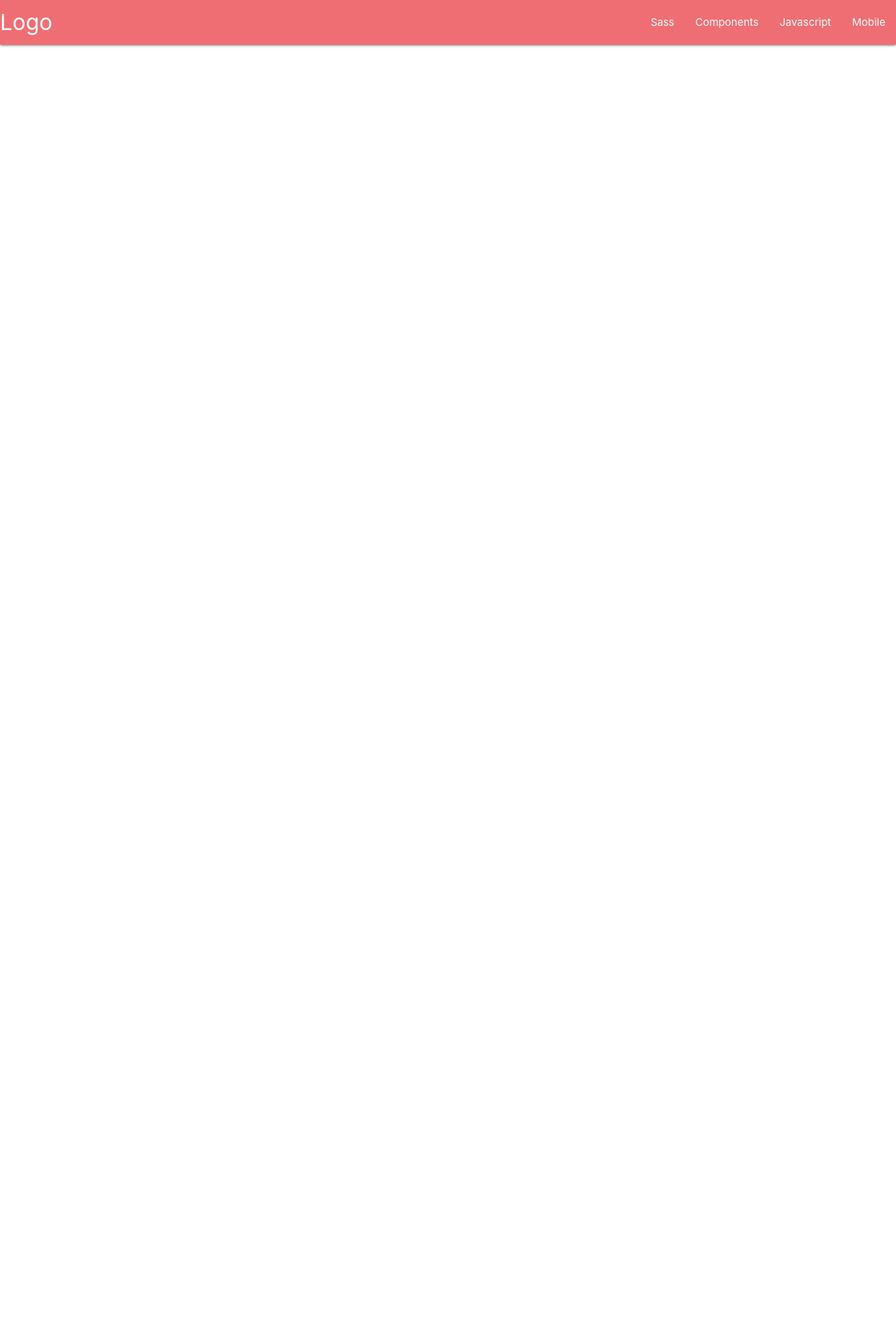
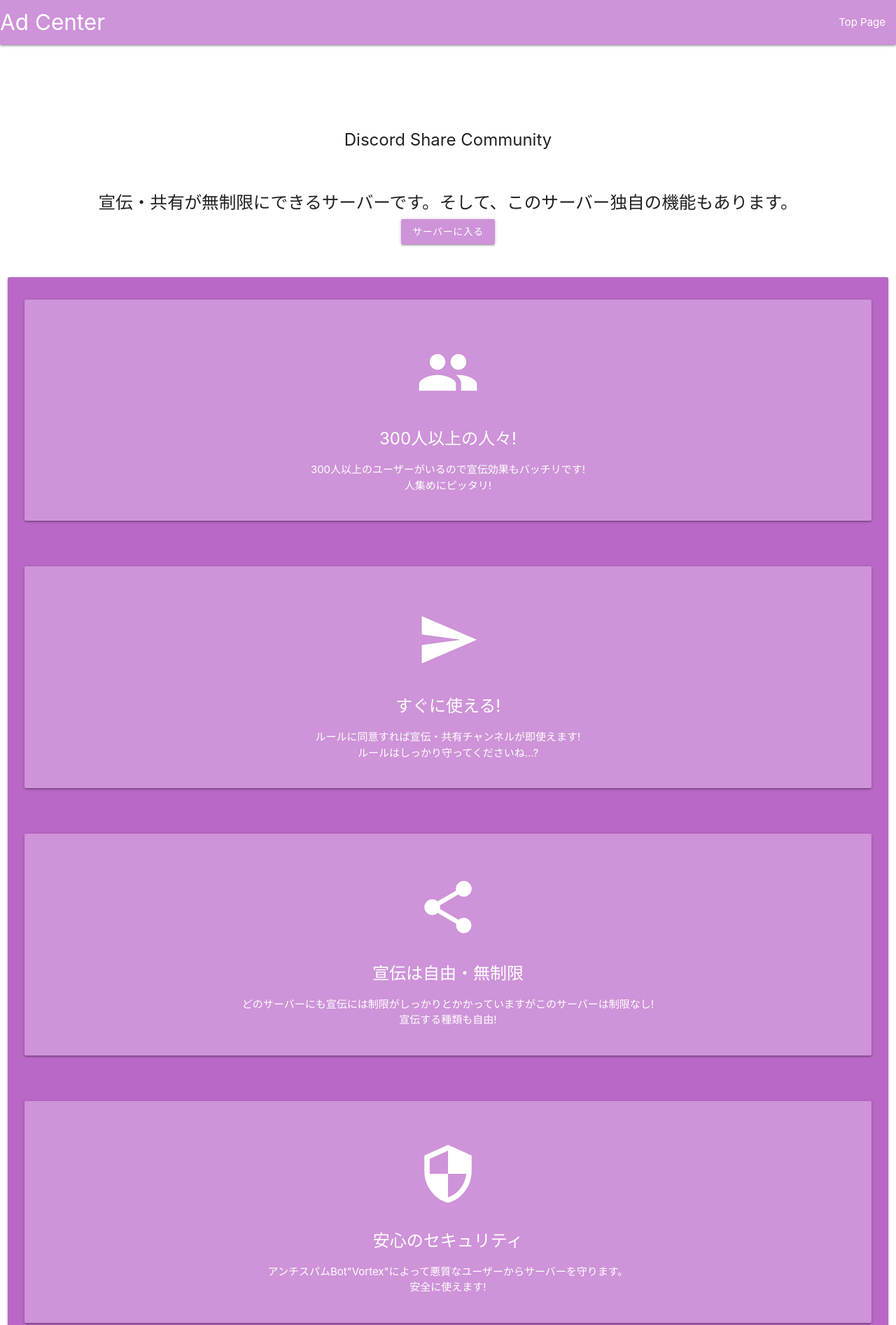
Before and after one commit to Sounyan/dsc-web, a plain HTML site: page public/index.html in a window 1280 px wide. Shown: the top 1893 px of the page at 70% size. Before the commit the page ends 800 px from the top, so only its background shows below. Drawn offline with nearby package versions, Linux system fonts and the light colour scheme; files that its build step writes are made by us from their sources; files whose address does not match are found by name.

Commit message:
Update index.html

```diff
--- a/public/index.html
+++ b/public/index.html
@@ -1,3 +1,5 @@
+
+
 <!DOCTYPE html>
 <html lang="ja" prefix="og: http://ogp.me/ns# fb: http://ogp.me/ns/fb# website: http://ogp.me/ns/website#">
 <head>
@@ -5,8 +7,8 @@
 <meta name="viewport" content="width=device-width, initial-scale=1, maximum-scale=1.0"/>
 <meta property="og:title" content="Discord Share Community">
 <meta property="og:type" content="website">
-<meta property="og:description" content="Discord Share Communityのトップページです。">
-<meta property="og:url" content="https://www.dsc-website.tk/index.html">
+<meta property="og:description" content="Discord Share Communityのトップページです。このウェブサイトはrepl.itでホスティングされています。">
+<meta property="og:url" content="https://ad-center.ml/index.html">
 <meta property="og:site_name" content="Share & Advertising">
 <meta property="og:image" content="https://cdn.discordapp.com/icons/706748716077547600/6549d16556ee5674fd44a65ea76812c8.png?size=1024">
 <meta name="theme-color" content="#ADA1F7">
@@ -21,33 +23,131 @@
   <link href="css/style.css" type="text/css" rel="stylesheet" media="screen,projection"/>
 </head>
 <body>
-
-  <nav>
-    <div class="nav-wrapper">
-      <a href="#!" class="brand-logo">Logo</a>
+<div class="loading">
+    <div class="animation"></div>
+    <br>
+<div class="spinner">
+  <div class="double-bounce1"></div>
+  <div class="double-bounce2"></div>
+</div>
+</div>
+  <nav class="fix">
+    <div class="nav-wrapper purple lighten-3">
+      <a href="#!" class="brand-logo">Ad Center</a>
       <a href="#" data-target="mobile-demo" class="sidenav-trigger"><i class="material-icons">menu</i></a>
       <ul class="right hide-on-med-and-down">
-        <li><a href="sass.html">Sass</a></li>
-        <li><a href="badges.html">Components</a></li>
-        <li><a href="collapsible.html">Javascript</a></li>
-        <li><a href="mobile.html">Mobile</a></li>
+        <li><a href="index.html">Top Page</a></li>
       </ul>
     </div>
   </nav>
 
   <ul class="sidenav" id="mobile-demo">
-    <li><a href="sass.html">Sass</a></li>
-    <li><a href="badges.html">Components</a></li>
-    <li><a href="collapsible.html">Javascript</a></li>
-    <li><a href="mobile.html">Mobile</a></li>
+    <li><a href="index.html">Top Page</a></li>
   </ul>
+  <br><br>
+  <h1 class="header center"><font size="5">Discord Share Community</font></h1>
+      <div class="row center">
+        <h5 class="header col s12 light">宣伝・共有が無制限にできるサーバーです。そして、このサーバー独自の機能もあります。<br> </h5>
 
+        <div class="row center fade">
+        <a href="https://discord.gg/UHnQCst" class="btn purple lighten-3">サーバーに入る</a>
+        </div>
+  </div>
+    <div class="row center">
+    <div class="col s60 m12">
 
+			<div class="purple lighten-2 card-panel hoverable">
+    <div class="row center">
+    <div class="col s60 m12">
+      <div class="center purple lighten-3 card-panel hoverable white-text">
+        <h2 class="center white-text"><i class="material-icons large">people</i></h2>
+        <span class="card-title center"><font size="5">300人以上の人々!</font></span>
+        <p>300人以上のユーザーがいるので宣伝効果もバッチリです!<br>人集めにピッタリ!</p>
+      </div>
+      </div>
+      </div>
+  <br>
+    <div class="row">
+    <div class="col s60 m12">
+      <div class="center purple lighten-3 card-panel hoverable white-text">
+        <h2 class="center white-text"><i class="material-icons large">send</i></h2>
+        <span class="card-title center"><font size="5">すぐに使える!</font></span>
+        <p>ルールに同意すれば宣伝・共有チャンネルが即使えます!<br>ルールはしっかり守ってくださいね…?</p>
+      </div>
+      </div>
+    </div>
+  <br>
+  <div class="row">
+      <div class="col s60 m12">
+      <div class="center purple lighten-3 card-panel hoverable white-text">
+        <h2 class="center white-text"><i class="material-icons large">share</i></h2>
+        <span class="card-title center"><font size="5">宣伝は自由・無制限</font></span>
+        <p>どのサーバーにも宣伝には制限がしっかりとかかっていますがこのサーバーは制限なし!<br>宣伝する種類も自由!</p>
+      </div>
+      </div>
+    </div>
+  <br>
 
+    <div class="row">
+    <div class="col s60 m12">
+      <div class="center purple lighten-3 card-panel hoverable white-text">
+        <h2 class="center white-text"><i class="material-icons large">security</i></h2>
+        <span class="card-title center"><font size="5">安心のセキュリティ</font></span>
+        <p>アンチスパムBot"Vortex"によって悪質なユーザーからサーバーを守ります。<br>安全に使えます!</p>
+      </div>
+      </div>
+      </div>
+        </div>
+</div></div>
+  <br>
+  <center><a href="https://discord.gg/UHnQCst"><img src="https://discordapp.com/api/guilds/706748716077547600/widget.png?style=banner1" alt="Discord Banner 1"/></a></center>
+    <a class="btn-floating halfway-fab waves-effect waves-light red" id="page_top"><i class="material-icons">publish</i></a>
+
+    <footer class="page-footer orange">
+          <div class="footer-copyright">
+      <div class="container">
+      <center>©<a class="orange-text text-lighten-3" href="#">Lovely Cat Project</a></center>
+      </div>
+    </div>
+      </footer>
   <!--  Scripts-->
   <script src="https://code.jquery.com/jquery-2.1.1.min.js"></script>
   <script src="js/materialize.js"></script>
   <script src="js/init.js"></script>
+  <script>
+    $(function() {
+    var topBtn = $('#page_top');
+    //ボタンを非表示にする
+    topBtn.hide();
+    //スクロールしてページトップから100に達したらボタンを表示
+    $(window).scroll(function () {
+        if ($(this).scrollTop() > 100) {
+　　　　　　　//フェードインで表示
+            topBtn.fadeIn();
+        } else {
+　　　　　　　//フェードアウトで非表示
+            topBtn.fadeOut();
+        }
+    });
+    //スクロールしてトップへ戻る
+    topBtn.click(function () {
 
+        $('body,html').animate({
+            scrollTop: 0
+        }, 250);
+        return false;
+    });
+});
+// 読み込んだらフェードアウト
+$(window).load(function () {
+    // 消えるタイミングはお好みで
+    $('.loading').delay(1500).fadeOut(300);
+});
+// 10秒待っても読み込みが終わらない時は強制的にローディング画面をフェードアウト
+function stopload(){
+    $('.loading').delay(1000).fadeOut(700);
+}
+setTimeout('stopload()',10000);
+  </script>
   </body>
 </html>
```
